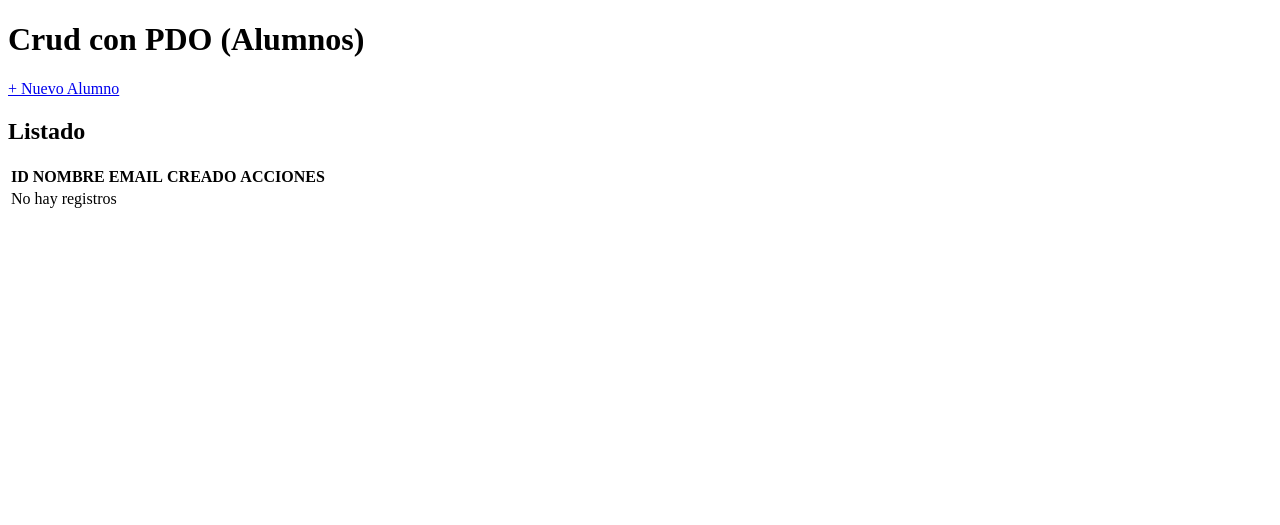
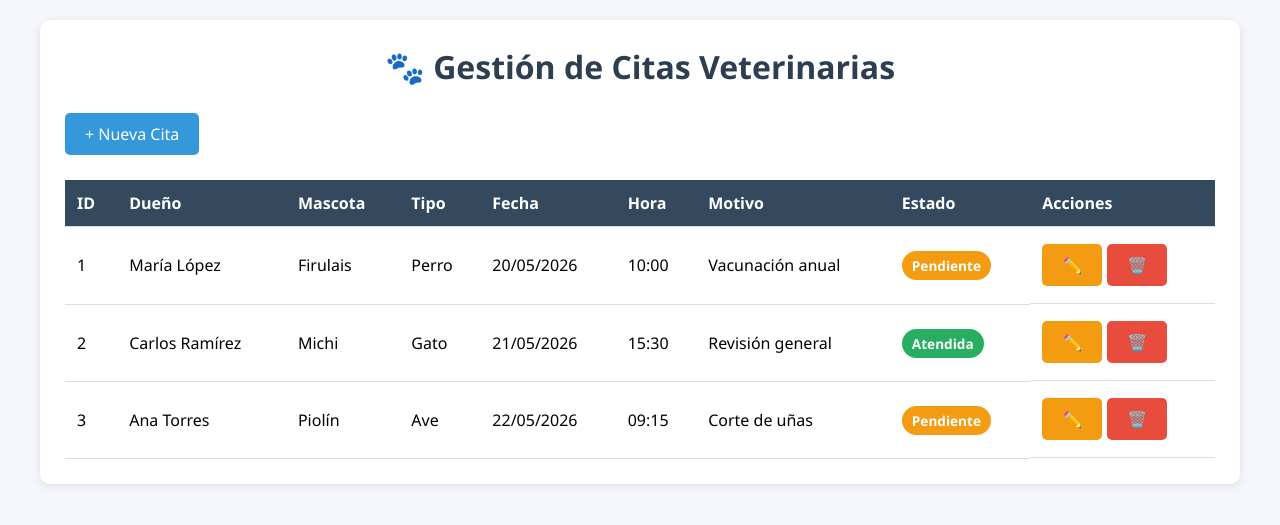
Before and after one commit to ro11dan/Proyecto-final-web1, a PHP site: page / in a window 1280 px wide. Shown: the top 525 px of the page. Run offline with PHP 8.4, Linux system fonts and the light colour scheme; data comes from the database, SQL or seed files in the repository; data that the repository does not hold is empty.

Commit message:
Update index.php

```diff
--- a/PDO_PHP/crud_pdo/public/index.php
+++ b/PDO_PHP/crud_pdo/public/index.php
@@ -1,54 +1,87 @@
 <?php
-
 require_once __DIR__ . '/../config/db.php';
 
-    // declaracion de la consulta SQL para obtener los datos de la tabla "alumnos"
-    $sql = "SELECT * FROM alumnos ORDER BY id DESC";
-    // ejecucion de la consulta SQL
-    $stm = $pdo->query($sql);
-    // obtener los resultados de la consulta SQL como un array asociativo
-    $alumnos = $stm->fetchAll();
+// Consultar todas las citas
+$sql = "SELECT * FROM citas ORDER BY fecha_cita ASC, hora_cita ASC";
+$stmt = $pdo->query($sql);
+$citas = $stmt->fetchAll();
 ?>
 <!DOCTYPE html>
-<html lang="en">
+<html lang="es">
 <head>
     <meta charset="UTF-8">
     <meta name="viewport" content="width=device-width, initial-scale=1.0">
-    <title>Crud Alumnos PDO</title>
+    <title>🐾 Gestión de Citas Veterinarias</title>
+    <style>
+        * { box-sizing: border-box; margin: 0; padding: 0; }
+        body { font-family: 'Segoe UI', Tahoma, Geneva, Verdana, sans-serif; background: #f5f7fa; padding: 20px; }
+        .container { max-width: 1200px; margin: 0 auto; background: white; padding: 25px; border-radius: 10px; box-shadow: 0 2px 10px rgba(0,0,0,0.1); }
+        h1 { color: #2c3e50; margin-bottom: 20px; text-align: center; }
+        .btn { display: inline-block; padding: 10px 20px; background: #3498db; color: white; text-decoration: none; border-radius: 5px; margin: 5px 0; }
+        .btn:hover { background: #2980b9; }
+        .btn-edit { background: #f39c12; }
+        .btn-edit:hover { background: #d35400; }
+        .btn-delete { background: #e74c3c; }
+        .btn-delete:hover { background: #c0392b; }
+        .btn-success { background: #27ae60; }
+        .btn-success:hover { background: #219653; }
+        table { width: 100%; border-collapse: collapse; margin-top: 20px; }
+        th, td { padding: 12px; text-align: left; border-bottom: 1px solid #ddd; }
+        th { background: #34495e; color: white; }
+        tr:hover { background: #f1f1f1; }
+        .estado { padding: 5px 10px; border-radius: 15px; font-size: 0.85em; font-weight: bold; }
+        .estado.pendiente { background: #f39c12; color: white; }
+        .estado.atendida { background: #27ae60; color: white; }
+        .estado.cancelada { background: #e74c3c; color: white; }
+        .actions { display: flex; gap: 5px; }
+        @media (max-width: 768px) {
+            table { font-size: 0.9em; }
+            th, td { padding: 8px; }
+        }
+    </style>
 </head>
 <body>
-    <h1>Crud con PDO (Alumnos) </h1>
-    <a class="btn" href="create.php"> + Nuevo Alumno</a>
-    <br>
-    <h2>Listado</h2>
+    <div class="container">
+        <h1>🐾 Gestión de Citas Veterinarias</h1>
+        <a href="create.php" class="btn">+ Nueva Cita</a>
+
         <table>
             <thead>
+                <tr>
                     <th>ID</th>
-            <th>NOMBRE</th>
-            <th>EMAIL</th>
-            <th>CREADO</th>
-            <th>ACCIONES</th>
+                    <th>Dueño</th>
+                    <th>Mascota</th>
+                    <th>Tipo</th>
+                    <th>Fecha</th>
+                    <th>Hora</th>
+                    <th>Motivo</th>
+                    <th>Estado</th>
+                    <th>Acciones</th>
+                </tr>
             </thead>
             <tbody>
-        <!-- si no hay alumnos ? -->
-         <?php if(count($alumnos) === 0):  ?>
-            <tr><td colspan="5">No hay registros</td></tr>
+                <?php if (empty($citas)): ?>
+                    <tr><td colspan="9" style="text-align:center;">No hay citas registradas</td></tr>
                 <?php else: ?>
-            <?php foreach($alumnos as $a): ?>
+                    <?php foreach ($citas as $cita): ?>
                     <tr>
-                    <td><?= htmlspecialchars($a["id"])?></td>
-                    <td><?= htmlspecialchars($a["nombre"])?></td>
-                    <td><?= htmlspecialchars($a["email"])?></td>
-                    <td><?= htmlspecialchars($a["created_at"])?></td>
-                    <td>
-                        <a href="edit.php?id=<?= urlencode($a["id"]) ?>">Editar</a>
-                        <a href="delete.php?id=<?= urlencode($a["id"]) ?>">Eliminar</a>
+                        <td><?= htmlspecialchars($cita['id']) ?></td>
+                        <td><?= htmlspecialchars($cita['nombre_dueno']) ?></td>
+                        <td><?= htmlspecialchars($cita['nombre_mascota']) ?></td>
+                        <td><?= htmlspecialchars($cita['tipo_mascota']) ?></td>
+                        <td><?= date('d/m/Y', strtotime($cita['fecha_cita'])) ?></td>
+                        <td><?= date('H:i', strtotime($cita['hora_cita'])) ?></td>
+                        <td><?= htmlspecialchars($cita['motivo_consulta']) ?></td>
+                        <td><span class="estado <?= $cita['estado'] ?>"><?= ucfirst($cita['estado']) ?></span></td>
+                        <td class="actions">
+                            <a href="edit.php?id=<?= $cita['id'] ?>" class="btn btn-edit">✏️</a>
+                            <a href="delete.php?id=<?= $cita['id'] ?>" class="btn btn-delete" onclick="return confirm('¿Eliminar esta cita?')">🗑️</a>
                         </td>
                     </tr>
-            <?php  endforeach;?>
+                    <?php endforeach; ?>
                 <?php endif; ?>
             </tbody>
         </table>
-
+    </div>
 </body>
 </html>
```
Lines whose indentation alone changed are shown as unchanged.
